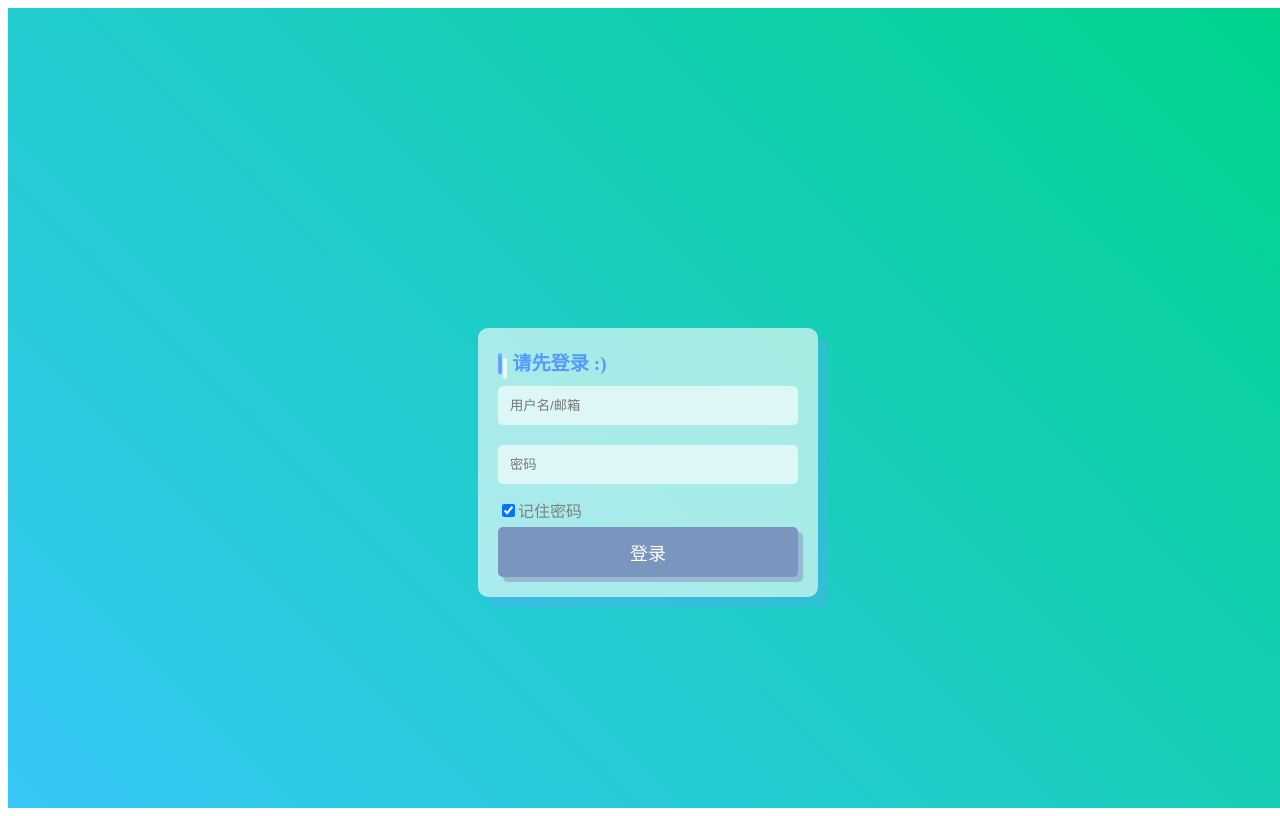
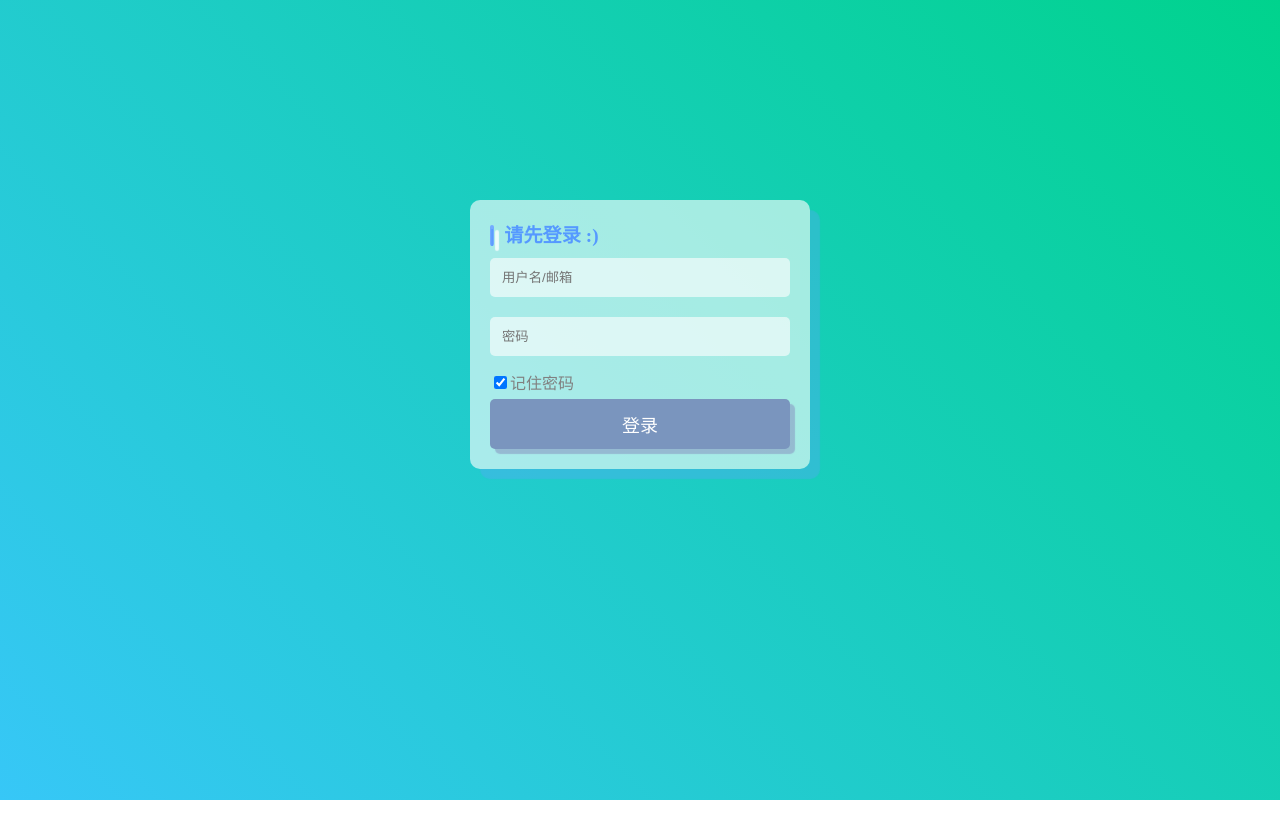
Before and after one commit to 0x7A7A6572/vue-login, a Vue app: page / in a window 1280 px wide. Built offline with nearby package versions, Linux system fonts and the light colour scheme.

Commit message:
去除body外边框

```diff
--- a/src/App.vue
+++ b/src/App.vue
@@ -7,21 +7,25 @@ import LoginWindow from './components/LoginWindow.vue'
 
 <template>
   <div class="content">
-    <LoginWindow class="LoginWindow" title="请先登录 :)" ></LoginWindow>
+    <LoginWindow class="login-Window" title="请先登录 :)" ></LoginWindow>
   </div>
 </template>
 
-<style scoped>
+<style>
+html,body{
+  margin: 0;
+  padding: 0;
+}
 .content{
   width: 100vw;
   height: 100vh;
   background: linear-gradient( 45deg, #37c7f7, #00d38d)
 }
-.LoginWindow{
+.login-Window{
   max-width: 300px;
   max-height: 400px;
   position: relative;
-  top: 40%;
+  top: calc(50% - 400px/2);
   margin: auto;
 }
 /* .logo {
```
